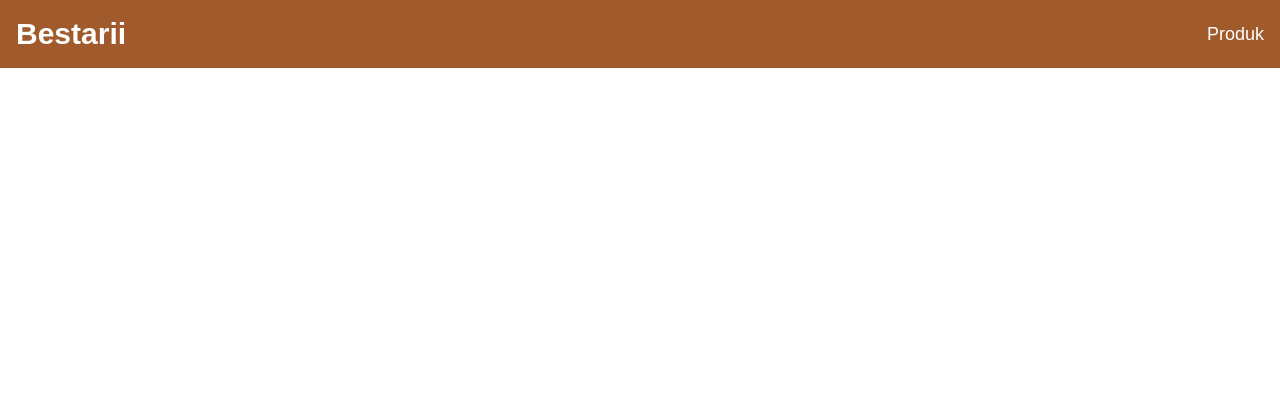
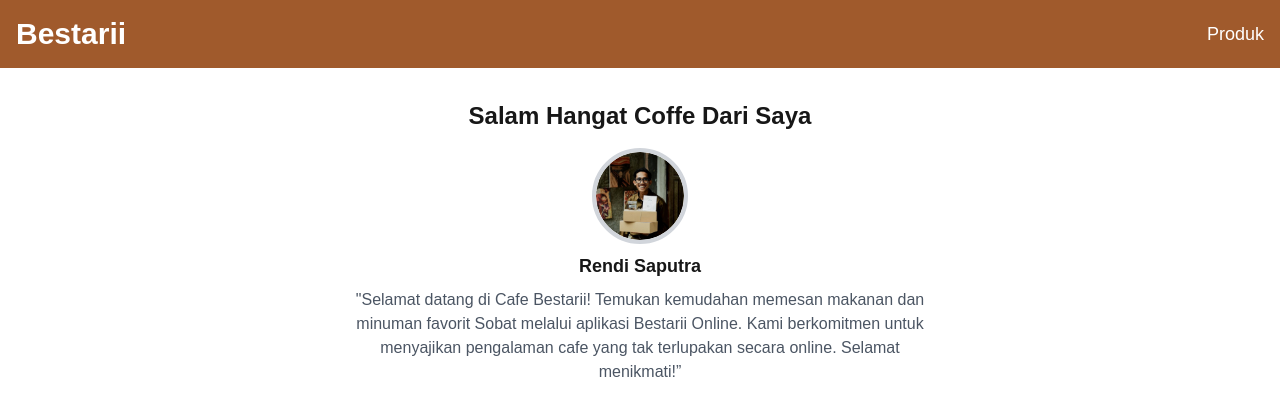
Before and after one commit to Dinajuliarti/prokul_cafeBestari, a Next.js app: page / in a window 1280 px wide. Shown: the top 416 px of the page. Built offline with nearby package versions, Linux system fonts and the light colour scheme.

Commit message:
Dinajuliarti: profil owner

```diff
--- a/app/page.tsx
+++ b/app/page.tsx
@@ -10,6 +10,23 @@ export default function Home() {
           <a href="#" className="text-lg">Produk</a>
         </nav>
       </header>
+
+          {/* Profil Owner */}
+          <section className="text-center my-8">
+        <h3 className="text-xl md:text-2xl font-bold mb-4">Salam Hangat Coffe Dari Saya</h3>
+        <div className="flex justify-center">
+          <img
+            src="image/profile.jpg"
+            alt="Profile"
+            className="w-24 h-24 rounded-full border-4 border-gray-300"
+          />
+        </div>
+        <h4 className="text-lg font-bold mt-2">Rendi Saputra</h4>
+        <p className="mt-2 text-gray-600 max-w-xl mx-auto">
+          "Selamat datang di Cafe Bestarii! Temukan kemudahan memesan makanan dan minuman favorit Sobat melalui aplikasi Bestarii Online. Kami berkomitmen untuk menyajikan pengalaman cafe yang tak terlupakan secara online. Selamat menikmati!”
+        </p>
+      </section>
+
     </div>
   );
 }
```
Also changed, not shown: public/Image/profile.jpg (added).
